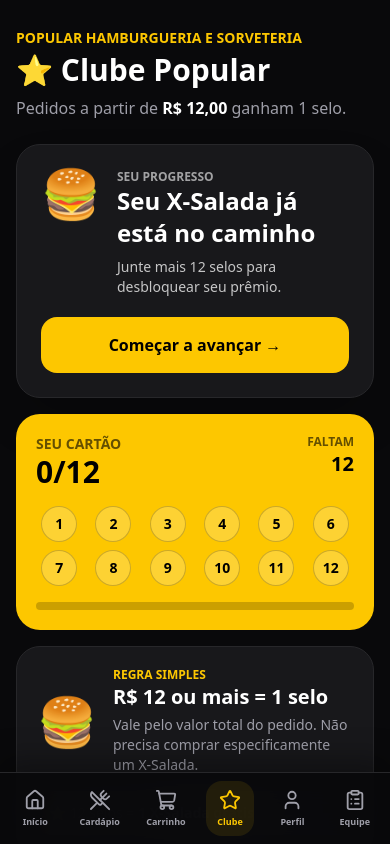
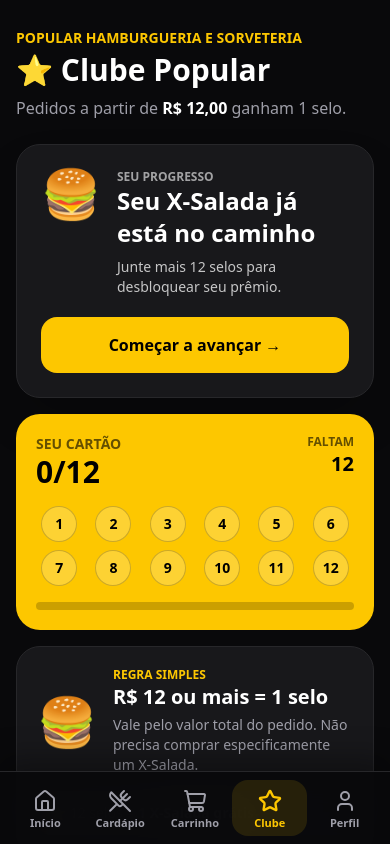
Before and after one commit to UniversalKnowledgeEcosystem/popular-app, a Next.js app: page /fidelidade in a window 390 px wide. Shown: the top 844 px of the page. Built offline with nearby package versions, Linux system fonts and the light colour scheme.

Commit message:
Melhora navegação mobile e remove Equipe da barra do cliente

```diff
--- a/app/components/BottomNavigation.tsx
+++ b/app/components/BottomNavigation.tsx
@@ -1,28 +1,49 @@
 "use client";
 
 import Link from "next/link";
-import { House, ShoppingCart, Star, User, UtensilsCrossed, ClipboardList } from "lucide-react";
+import { House, ShoppingCart, Star, User, UtensilsCrossed } from "lucide-react";
 import { usePathname } from "next/navigation";
 import { useCart } from "../context/CartContext";
 
-const links=[
-  {href:"/",label:"Início",Icon:House},
-  {href:"/cardapio",label:"Cardápio",Icon:UtensilsCrossed},
-  {href:"/carrinho",label:"Carrinho",Icon:ShoppingCart},
-  {href:"/fidelidade",label:"Clube",Icon:Star},
-  {href:"/perfil",label:"Perfil",Icon:User},
-  {href:"/funcionario",label:"Equipe",Icon:ClipboardList},
+const links = [
+  { href: "/", label: "Início", Icon: House },
+  { href: "/cardapio", label: "Cardápio", Icon: UtensilsCrossed },
+  { href: "/carrinho", label: "Carrinho", Icon: ShoppingCart },
+  { href: "/fidelidade", label: "Clube", Icon: Star },
+  { href: "/perfil", label: "Perfil", Icon: User },
 ];
 
-export default function BottomNavigation(){
- const {items}=useCart(); const pathname=usePathname();
- const quantidade=items.reduce((t,i)=>t+i.quantidade,0);
- return <nav className="fixed bottom-0 left-0 right-0 z-50 border-t border-zinc-800 bg-zinc-950/95 backdrop-blur-xl pb-[env(safe-area-inset-bottom)] shadow-[0_-12px_30px_rgba(0,0,0,.35)]">
-  <div className="mx-auto flex max-w-lg justify-around px-1 py-2">
-   {links.map(({href,label,Icon})=>{const ativo=href==="/"?pathname===href:pathname.startsWith(href);return <Link key={href} href={href} aria-label={label} className={`relative min-w-12 rounded-2xl px-1.5 py-2 flex flex-col items-center gap-1 transition active:scale-95 ${ativo?"bg-yellow-400/10 text-yellow-400":"text-zinc-400"}`}>
-    <Icon size={22}/><span className="text-[9px] font-bold">{label}</span>
-    {href==="/carrinho"&&quantidade>0&&<span className="absolute right-0 top-0 min-w-5 h-5 px-1 rounded-full bg-red-500 text-white text-[10px] font-black flex items-center justify-center border-2 border-zinc-950">{quantidade}</span>}
-   </Link>})}
-  </div>
- </nav>
+export default function BottomNavigation() {
+  const { items } = useCart();
+  const pathname = usePathname();
+  const quantidade = items.reduce((t, i) => t + i.quantidade, 0);
+  const ocultar = pathname.startsWith("/admin") || pathname.startsWith("/funcionario") || pathname.startsWith("/login") || pathname.startsWith("/cadastro");
+  if (ocultar) return null;
+
+  return (
+    <nav aria-label="Navegação principal" className="fixed bottom-0 left-0 right-0 z-50 border-t border-zinc-800 bg-zinc-950/95 backdrop-blur-xl pb-[env(safe-area-inset-bottom)] shadow-[0_-12px_30px_rgba(0,0,0,.35)]">
+      <div className="mx-auto grid max-w-lg grid-cols-5 px-2 py-2">
+        {links.map(({ href, label, Icon }) => {
+          const ativo = href === "/" ? pathname === href : pathname.startsWith(href);
+          return (
+            <Link
+              key={href}
+              href={href}
+              aria-label={label}
+              aria-current={ativo ? "page" : undefined}
+              className={`relative min-h-14 rounded-2xl px-1 py-2 flex flex-col items-center justify-center gap-1 transition active:scale-95 focus-visible:outline-none focus-visible:ring-2 focus-visible:ring-yellow-400 ${ativo ? "bg-yellow-400/12 text-yellow-400" : "text-zinc-400"}`}
+            >
+              <Icon size={24} strokeWidth={ativo ? 2.4 : 2} />
+              <span className="text-[11px] leading-none font-bold">{label}</span>
+              {href === "/carrinho" && quantidade > 0 && (
+                <span aria-label={`${quantidade} item${quantidade === 1 ? "" : "s"} no carrinho`} className="absolute right-2 top-1 min-w-5 h-5 px-1 rounded-full bg-red-500 text-white text-[10px] font-black flex items-center justify-center border-2 border-zinc-950">
+                  {quantidade > 99 ? "99+" : quantidade}
+                </span>
+              )}
+            </Link>
+          );
+        })}
+      </div>
+    </nav>
+  );
 }
```
